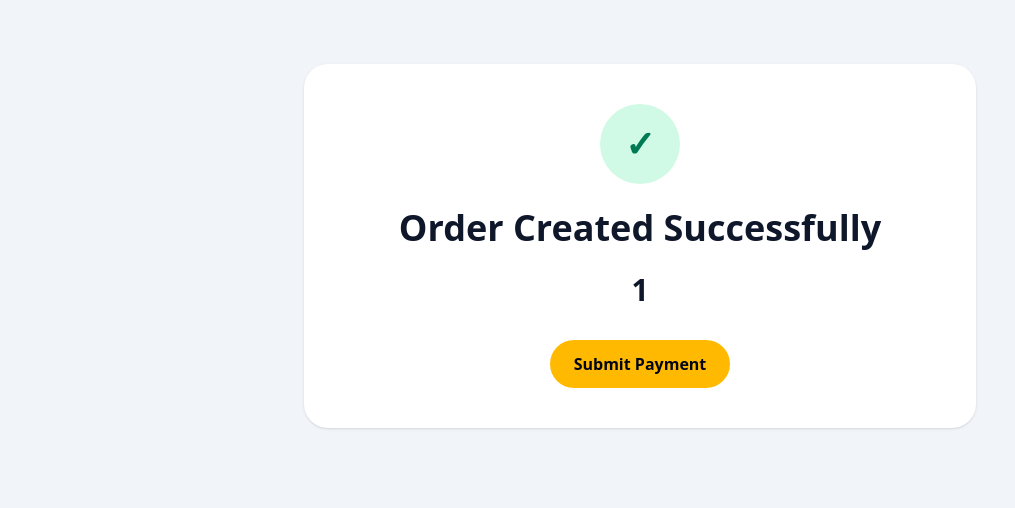
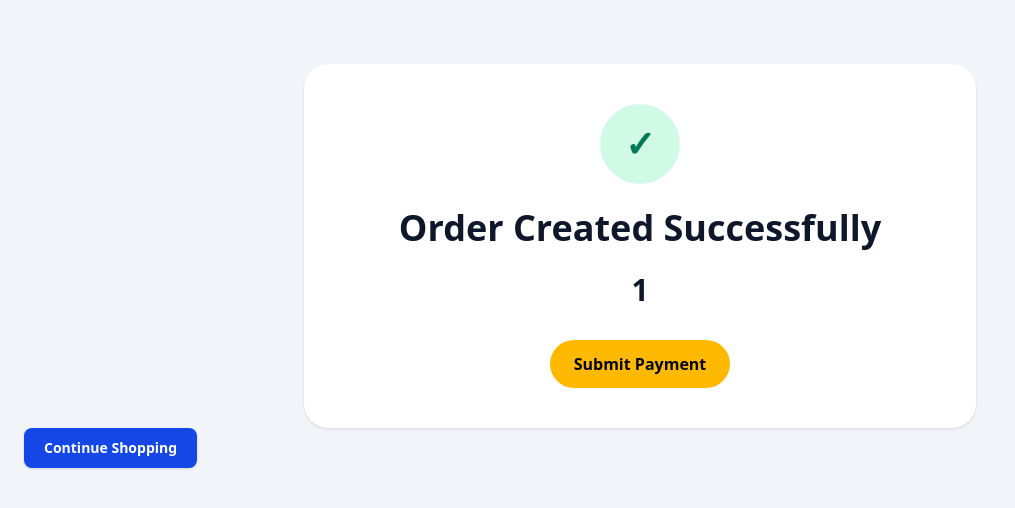
Before and after one commit to haorunmm/haorunmm, a Next.js app: page /order-success/1 in a window 1280 px wide. Shown: the top 508 px of the page, without its empty margins (0-1015 px from the left). Built offline with nearby package versions, Linux system fonts and the light colour scheme.

Commit message:
Add continue shopping button to payment flow

```diff
--- a/src/app/order-success/[orderId]/page.tsx
+++ b/src/app/order-success/[orderId]/page.tsx
@@ -14,6 +14,14 @@ export default async function OrderSuccessPage({ params }: { params: Promise<{ o
           Submit Payment
         </Link>
       </section>
-    </main>
+
+        <Link
+          href="/products"
+          className="inline-flex items-center justify-center rounded-lg bg-blue-700 px-5 py-2.5 text-sm font-semibold text-white shadow-sm hover:bg-blue-800"
+        >
+          Continue Shopping
+        </Link>
+
+      </main>
   );
 }
--- a/src/app/payment/[orderId]/page.tsx
+++ b/src/app/payment/[orderId]/page.tsx
@@ -1,3 +1,4 @@
+import Link from "next/link";
 import PaymentForm from "./PaymentForm";
 
 export default async function PaymentPage({ params }: { params: Promise<{ orderId: string }> }) {
@@ -5,6 +6,14 @@ export default async function PaymentPage({ params }: { params: Promise<{ orderI
   return (
     <main className="min-h-screen bg-slate-100 px-6 py-10 text-slate-950">
       <PaymentForm orderId={decodeURIComponent(orderId)} />
-    </main>
+
+        <Link
+          href="/products"
+          className="inline-flex items-center justify-center rounded-lg bg-blue-700 px-5 py-2.5 text-sm font-semibold text-white shadow-sm hover:bg-blue-800"
+        >
+          Continue Shopping
+        </Link>
+
+      </main>
   );
 }
```
